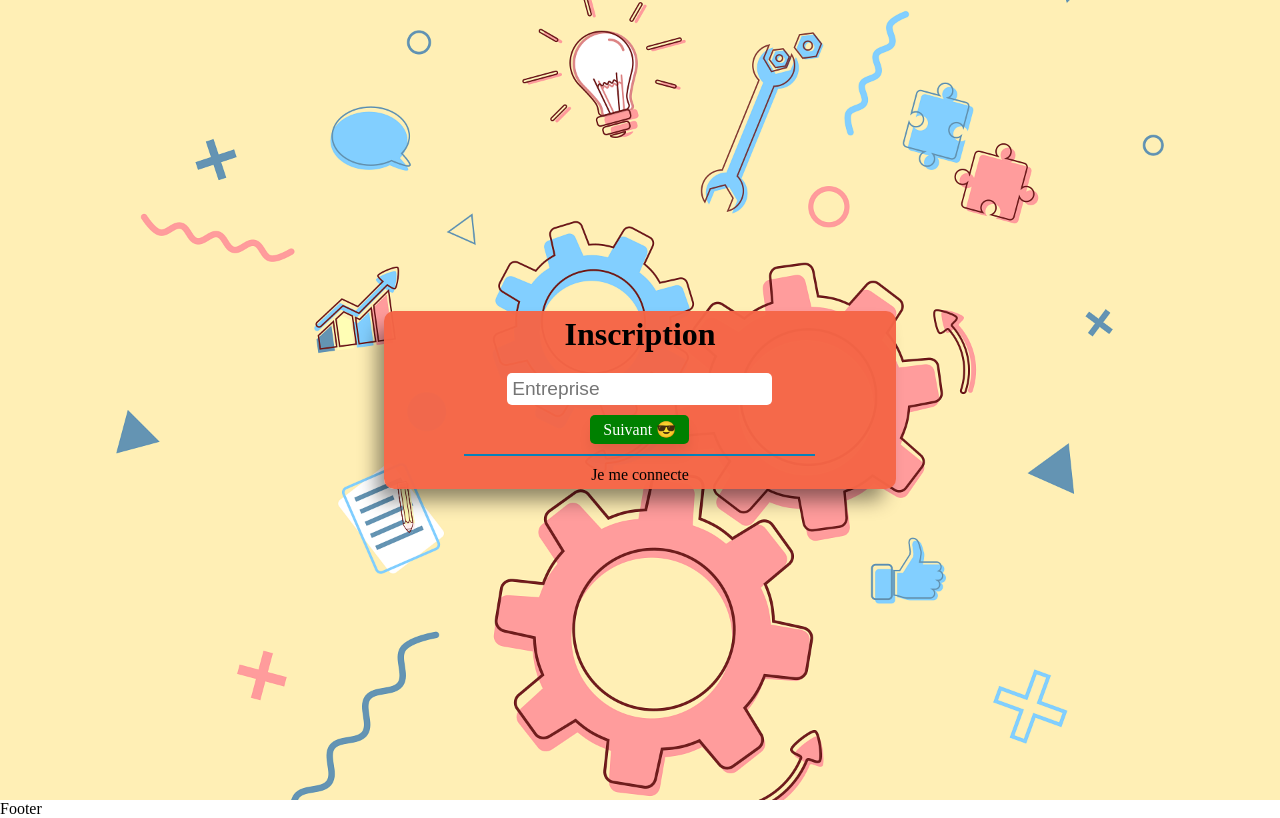
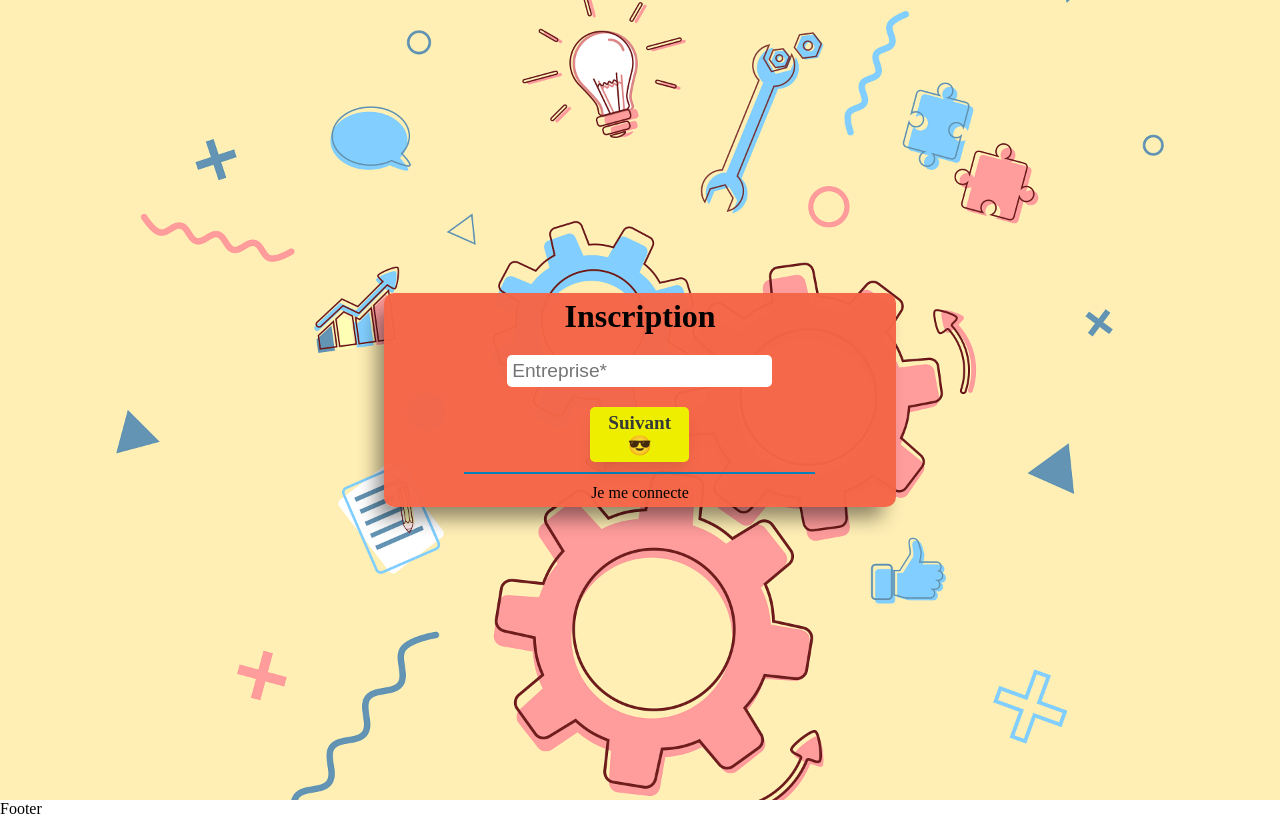
Before and after one commit to Lodrick-Dev/gestion-location, a React (Create React App) app: page / in a window 1280 px wide. Built offline with nearby package versions, Linux system fonts and the light colour scheme.

Commit message:
💄 Style begin

```diff
--- a/src/components/formAccueil/FormDynamic.js
+++ b/src/components/formAccueil/FormDynamic.js
@@ -54,7 +54,7 @@ const FormDynamic = () => {
       {!infosRegister.length ? (
         <input
           type="text"
-          placeholder="Entreprise"
+          placeholder="Entreprise*"
           onChange={(e) => setCompany(e.target.value)}
         />
       ) : infosRegister.length > 1 ? (
@@ -73,7 +73,6 @@ const FormDynamic = () => {
 
 export default FormDynamic;
 const StyledFormDynamic = styled.form`
-  /* background: red; */
   width: 70%;
   padding: 10px;
   display: flex;
--- a/src/components/formAccueil/ThreeInput.js
+++ b/src/components/formAccueil/ThreeInput.js
@@ -6,17 +6,17 @@ const ThreeInput = ({ setEmail, setPassword, setCodeAcces }) => {
     <StyledThreeInput className="animate__animated animate__bounceInRight animate__faster">
       <input
         type="text"
-        placeholder="Email"
+        placeholder="Email*"
         onChange={(e) => setEmail(e.target.value)}
       />
       <input
         type="text"
-        placeholder="Mot de passe"
+        placeholder="Mot de passe*"
         onChange={(e) => setPassword(e.target.value)}
       />
       <input
         type="text"
-        placeholder="Code d'accès"
+        placeholder="Code d'accè*"
         onChange={(e) => setCodeAcces(e.target.value)}
       />
     </StyledThreeInput>
@@ -25,5 +25,10 @@ const ThreeInput = ({ setEmail, setPassword, setCodeAcces }) => {
 
 export default ThreeInput;
 const StyledThreeInput = styled.div`
-  background: green;
+  /* background: green; */
+  width: 100%;
+  display: flex;
+  flex-direction: column;
+  justify-content: center;
+  align-items: center;
 `;
--- a/src/components/formAccueil/TwoInput.js
+++ b/src/components/formAccueil/TwoInput.js
@@ -6,12 +6,12 @@ const TwoInput = ({ setName, setPrenom }) => {
     <StyledTwoInput className="animate__animated animate__bounceInRight animate__faster">
       <input
         type="text"
-        placeholder="Nom"
+        placeholder="Nom*"
         onChange={(e) => setName(e.target.value)}
       />
       <input
         type="text"
-        placeholder="Prénom"
+        placeholder="Prénom*"
         onChange={(e) => setPrenom(e.target.value)}
       />
     </StyledTwoInput>
@@ -21,5 +21,9 @@ const TwoInput = ({ setName, setPrenom }) => {
 export default TwoInput;
 
 const StyledTwoInput = styled.div`
-  background: red;
+  width: 100%;
+  display: flex;
+  flex-direction: column;
+  justify-content: center;
+  align-items: center;
 `;
--- a/src/components/global/Button.jsx
+++ b/src/components/global/Button.jsx
@@ -8,14 +8,17 @@ const Button = ({ actionClick, text }) => {
 export default Button;
 
 const StyledButton = styled.div`
-  background: green;
+  background: #eeee00;
   border: none;
   outline: none;
   cursor: pointer;
   padding: 5px;
+  font-size: 1.2em;
+  font-weight: 700;
   border-radius: 5px;
   width: 30%;
   text-align: center;
   box-shadow: 0px 10px 15px -3px rgba(0, 0, 0, 0.1);
-  color: #fff;
+  color: #353935;
+  margin-top: 10px;
 `;
--- a/src/components/modalAccueil/StatutUser.js
+++ b/src/components/modalAccueil/StatutUser.js
@@ -1,4 +1,4 @@
-import React, { useState } from "react";
+import React, { useEffect, useState } from "react";
 import styled from "styled-components";
 import FormConnexion from "../formAccueil/FormConnexion";
 import FormDynamic from "../formAccueil/FormDynamic";
@@ -6,8 +6,13 @@ import { Dynamic } from "../../context/DynamicContext";
 import PreviewRegister from "../preview/PreviewRegister";
 
 const StatutUser = () => {
+  const { infosRegister, setInfosRegister } = Dynamic();
   const [register, setRegister] = useState(true);
-  const { infosRegister, setInfosRegister } = Dynamic();
+
+  useEffect(() => {
+    setInfosRegister([]);
+  }, [register]);
+
   return (
     <StyledStatutUser>
       {infosRegister[0] && (
@@ -31,7 +36,6 @@ const StyledStatutUser = styled.div`
   background: #f56647f7;
   padding: 5px;
   border-radius: 10px;
-  /* height: 50vh; */
   width: 40%;
   display: flex;
   flex-direction: column;
@@ -42,6 +46,9 @@ const StyledStatutUser = styled.div`
     font-size: 2em;
     margin-bottom: 10px;
   }
+  strong {
+    cursor: pointer;
+  }
   span {
     cursor: pointer;
     user-select: none;
```
